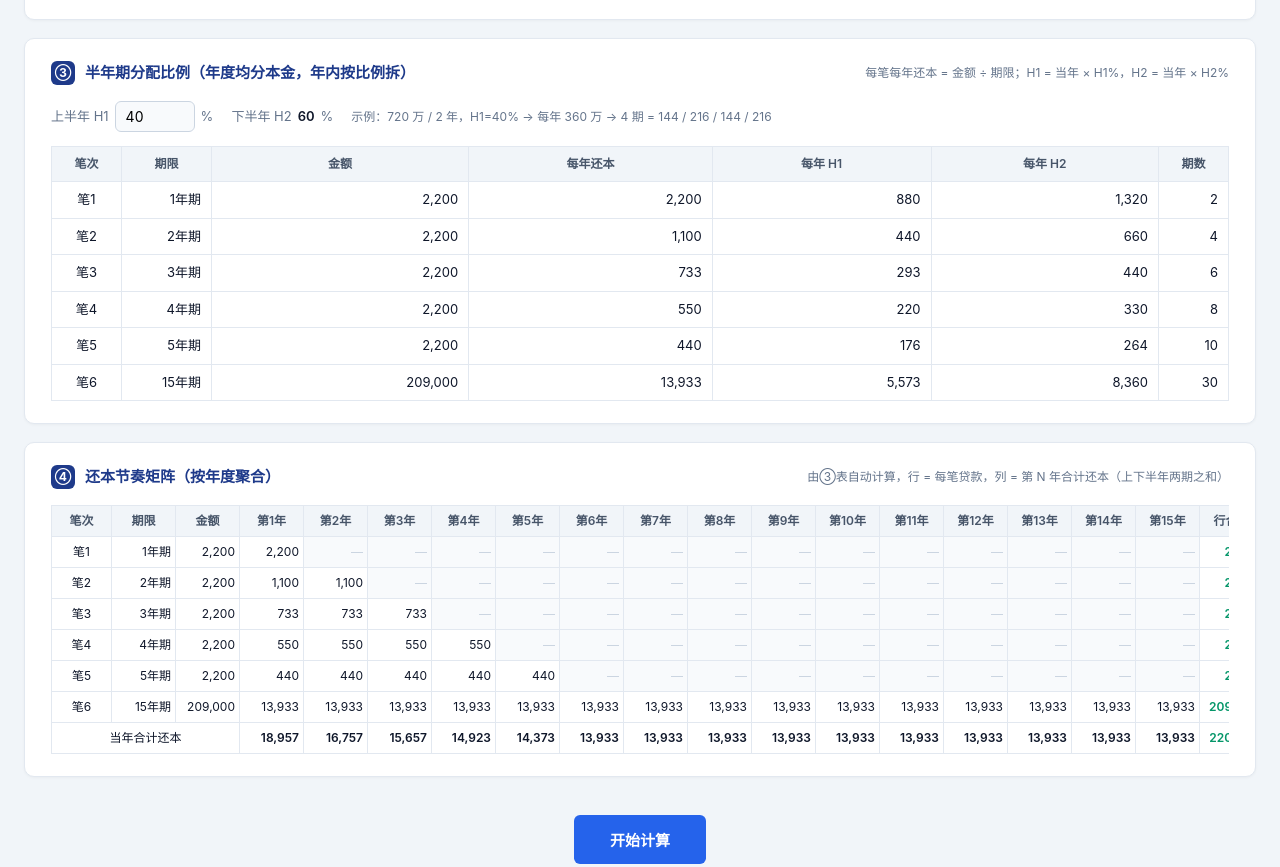
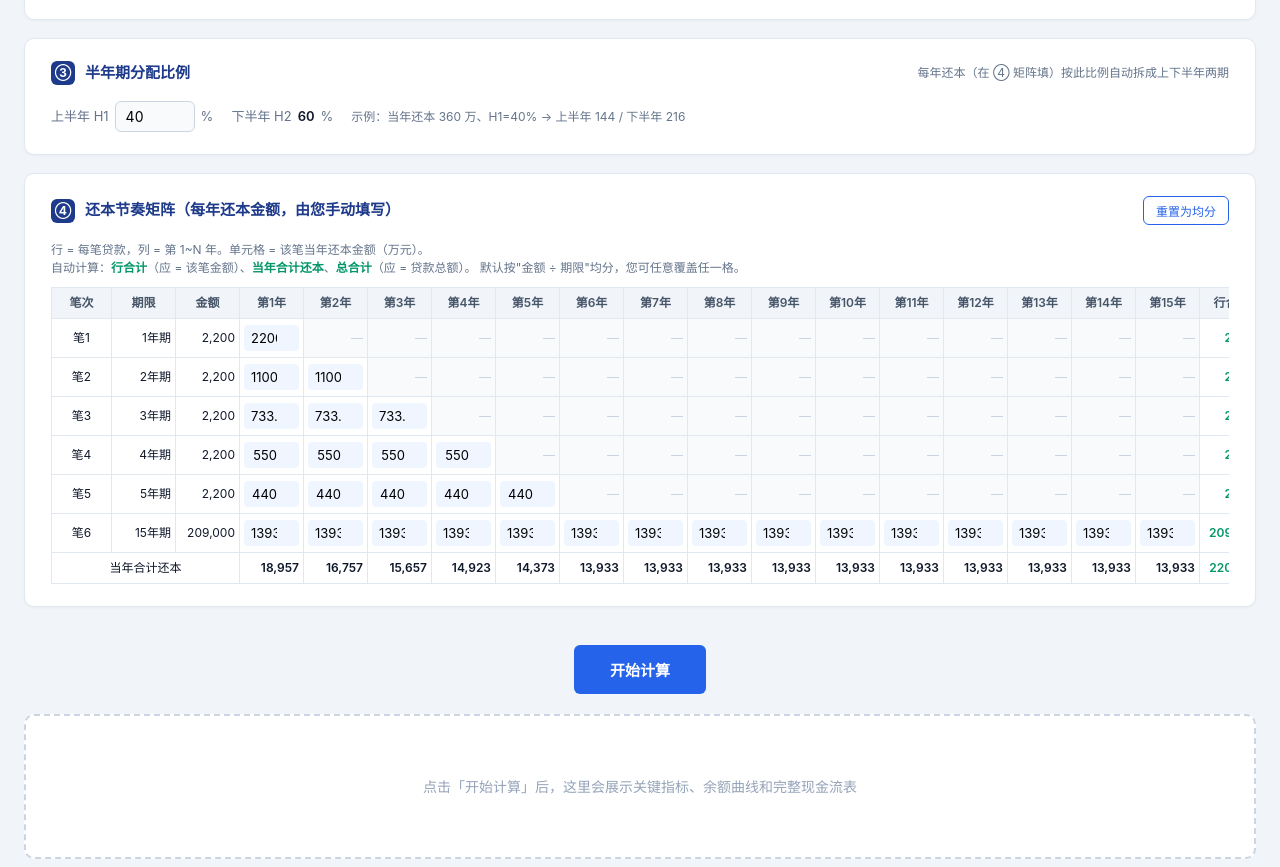
Before and after one commit to qiuyuanqr/financing-calculator, a plain HTML site: page index.html in a window 1280 px wide. Shown: the part 697-1564 px from the top of the page. Drawn offline with Linux system fonts and the light colour scheme.

Commit message:
矩阵改回可编辑：每年还本金额由用户手填
- ④ 矩阵格变为 input，默认 = 金额÷期限（均分），可任意覆盖
- 行合计带 ✓/⚠ 校验（应 = 该笔金额）；当年合计 + 总合计自动算
- 加【重置为均分】按钮
- ③ 简化为只剩 H1% 输入（删除派生预览表，矩阵已是真源）
- derivePeriods 改为读 n.annual[y] × H1/H2 拆出每期金额
- calculate 增加行合计硬校验，行合计 ≠ 笔金额会拦住计算
- 改笔金额时不重建矩阵（保留用户已填数据），只刷新校验徽章
- 改第 6 笔期限时重置该笔的 annual 数组

Co-Authored-By: Claude Opus 4.7 (1M context) <noreply@anthropic.com>

```diff
--- a/index.html
+++ b/index.html
@@ -260,38 +260,31 @@
     </table>
   </div>
 
-  <!-- ③ 半年期分配比例 + 还款计划预览 -->
+  <!-- ③ 半年期分配比例 -->
   <div class="section">
     <div class="section-header">
-      <div class="section-title"><span class="badge">③</span>半年期分配比例（年度均分本金，年内按比例拆）</div>
-      <div class="section-hint">每笔每年还本 = 金额 ÷ 期限；H1 = 当年 × H1%，H2 = 当年 × H2%</div>
+      <div class="section-title"><span class="badge">③</span>半年期分配比例</div>
+      <div class="section-hint">每年还本（在 ④ 矩阵填）按此比例自动拆成上下半年两期</div>
     </div>
-    <div style="display:flex; align-items:center; gap:18px; flex-wrap:wrap; margin-bottom:14px;">
+    <div style="display:flex; align-items:center; gap:18px; flex-wrap:wrap;">
       <div class="input-suffix"><span>上半年 H1</span><input type="number" id="h1Pct" value="40" min="0" max="100" step="1" style="width:80px; border:1px solid #cbd5e1; border-radius:6px; padding:6px 10px; background:#f8fafc; font-family:inherit; font-size:14px;"><span>%</span></div>
       <div class="input-suffix"><span>下半年 H2</span><span id="h2PctDisp" style="font-weight:600; color:#0f172a;">60</span><span>%</span></div>
-      <div style="color:#64748b; font-size:12px;">示例：720 万 / 2 年，H1=40% → 每年 360 万 → 4 期 = 144 / 216 / 144 / 216</div>
+      <div style="color:#64748b; font-size:12px;">示例：当年还本 360 万、H1=40% → 上半年 144 / 下半年 216</div>
     </div>
-    <table class="data-table" id="previewTable">
-      <thead>
-        <tr>
-          <th style="width:70px">笔次</th>
-          <th style="width:90px">期限</th>
-          <th>金额</th>
-          <th>每年还本</th>
-          <th>每年 H1</th>
-          <th>每年 H2</th>
-          <th style="width:70px">期数</th>
-        </tr>
-      </thead>
-      <tbody id="previewBody"></tbody>
-    </table>
   </div>
 
-  <!-- ④ 还本节奏矩阵（派生） -->
+  <!-- ④ 还本节奏矩阵（手填） -->
   <div class="section">
     <div class="section-header">
-      <div class="section-title"><span class="badge">④</span>还本节奏矩阵（按年度聚合）</div>
-      <div class="section-hint">由③表自动计算，行 = 每笔贷款，列 = 第 N 年合计还本（上下半年两期之和）</div>
+      <div class="section-title"><span class="badge">④</span>还本节奏矩阵（每年还本金额，由您手动填写）</div>
+      <div style="display:flex; gap:10px;">
+        <button class="btn btn-secondary btn-sm" onclick="resetAnnualAll()">重置为均分</button>
+      </div>
+    </div>
+    <div style="font-size:12px; color:#64748b; margin-bottom:10px;">
+      行 = 每笔贷款，列 = 第 1~N 年。单元格 = 该笔当年还本金额（万元）。<br>
+      自动计算：<span class="badge-ok">行合计</span>（应 = 该笔金额）、<span class="badge-ok">当年合计还本</span>、<span class="badge-ok">总合计</span>（应 = 贷款总额）。
+      默认按"金额 ÷ 期限"均分，您可任意覆盖任一格。
     </div>
     <div class="matrix-wrap">
       <table class="data-table matrix" id="matrixTable">
@@ -405,6 +398,14 @@ function defaultRate(t) {
 }
 
 function noteCountForYears(N) { return N <= 5 ? N : 6; }
+
+function equalSplit(amount, count) {
+  if (count <= 0) return [];
+  const base = +(amount / count).toFixed(2);
+  const arr = new Array(count).fill(base);
+  arr[count - 1] = +(amount - base * (count - 1)).toFixed(2);
+  return arr;
+}
 function allowedSixthTerms(N) {
   const max = Math.min(MAX_NOTE_TERM, N);
   const arr = [];
@@ -415,38 +416,42 @@ function defaultSixthTerm(N) { return Math.min(MAX_NOTE_TERM, N); }
 
 function buildNotes(N, total, prevSixthTerm) {
   const notes = [];
+  const mk = (id, term, amount, rate) => ({
+    id, term, amount, rate,
+    annual: equalSplit(amount, term),
+  });
   if (N <= 5) {
     const each = Math.floor(total / N);
     let acc = 0;
     for (let t = 1; t <= N; t++) {
       const amount = (t === N) ? (total - acc) : each;
       acc += amount;
-      notes.push({ id: t, term: t, amount, rate: defaultRate(t) });
+      notes.push(mk(t, t, amount, defaultRate(t)));
     }
   } else {
     const small = Math.max(1, Math.round(total * 0.01));
     let acc = 0;
     for (let t = 1; t <= 5; t++) {
-      notes.push({ id: t, term: t, amount: small, rate: defaultRate(t) });
+      notes.push(mk(t, t, small, defaultRate(t)));
       acc += small;
     }
     const allowed = allowedSixthTerms(N);
     const sixthTerm = (prevSixthTerm && allowed.includes(prevSixthTerm))
       ? prevSixthTerm : defaultSixthTerm(N);
     const sixthAmount = total - acc;
-    notes.push({ id: 6, term: sixthTerm, amount: sixthAmount, rate: defaultRate(sixthTerm) });
+    notes.push(mk(6, sixthTerm, sixthAmount, defaultRate(sixthTerm)));
   }
   return notes;
 }
 
-// Derived from amount/term + H1_PCT
-function annualPrin(note) { return note.amount / note.term; }
-function h1Amount(note) { return annualPrin(note) * H1_PCT / 100; }
-function h2Amount(note) { return annualPrin(note) - h1Amount(note); }
+// Each year's amount = n.annual[y] (user-set); split into H1/H2 by global H1_PCT
 function derivePeriods(note) {
-  const h1 = h1Amount(note), h2 = h2Amount(note);
   const arr = [];
-  for (let y = 0; y < note.term; y++) arr.push(h1, h2);
+  for (let y = 0; y < note.term; y++) {
+    const a = note.annual[y] || 0;
+    const h1 = a * H1_PCT / 100;
+    arr.push(h1, a - h1);
+  }
   return arr;
 }
 
@@ -489,8 +494,7 @@ function renderNotes() {
       const n = findNote(id);
       n.amount = parseFloat(e.target.value) || 0;
       updateNotesTotal();
-      renderPreview();
-      renderMatrix();
+      updateMatrixSums(); // 不重建矩阵以保留用户输入；行合计校验跟着新金额变
     });
   });
   tbody.querySelectorAll('.note-rate').forEach(inp => {
@@ -506,8 +510,8 @@ function renderNotes() {
       const n = findNote(id);
       n.term = v;
       n.rate = defaultRate(v);
+      n.annual = equalSplit(n.amount, v); // 期限变了，重置 annual
       renderNotes();
-      renderPreview();
       renderMatrix();
     });
   });
@@ -529,29 +533,12 @@ function updateNotesTotal() {
   }
 }
 
-// ============= ③ Render Preview (derived) =============
-function renderPreview() {
+// ============= H1/H2 Display =============
+function refreshH2Display() {
   document.getElementById('h2PctDisp').textContent = (100 - H1_PCT).toFixed(0);
-  const tbody = document.getElementById('previewBody');
-  let html = '';
-  for (const n of NOTES) {
-    const ap = annualPrin(n);
-    const h1 = h1Amount(n);
-    const h2 = h2Amount(n);
-    html += `<tr>
-      <td>笔${n.id}</td>
-      <td>${termLabel(n.term)}</td>
-      <td>${fmt(n.amount)}</td>
-      <td>${fmt(ap)}</td>
-      <td>${fmt(h1)}</td>
-      <td>${fmt(h2)}</td>
-      <td>${n.term * 2}</td>
-    </tr>`;
-  }
-  tbody.innerHTML = html;
 }
 
-// ============= ④ Render Matrix (derived) =============
+// ============= ④ Render Matrix (editable) =============
 function renderMatrix() {
   const N = LOAN_YEARS;
   const header = document.getElementById('matrixHeader');
@@ -561,35 +548,86 @@ function renderMatrix() {
   header.innerHTML = h;
 
   const tbody = document.getElementById('matrixBody');
-  const colSums = new Array(N).fill(0);
-  let grand = 0;
   let b = '';
   for (const n of NOTES) {
-    let rowSum = 0;
     let cellsHTML = '';
-    const ap = annualPrin(n);
     for (let y = 0; y < N; y++) {
       if (y < n.term) {
-        rowSum += ap;
-        colSums[y] += ap;
-        cellsHTML += `<td>${fmt(ap)}</td>`;
+        const v = n.annual[y] != null ? n.annual[y] : 0;
+        cellsHTML += `<td><input type="number" class="mat-cell" data-id="${n.id}" data-y="${y}" value="${v}" step="1"></td>`;
       } else {
         cellsHTML += `<td class="disabled">—</td>`;
       }
     }
-    grand += rowSum;
-    const ok = Math.abs(rowSum - n.amount) < 0.5;
-    b += `<tr><td>笔${n.id}</td><td>${termLabel(n.term)}</td><td>${fmt(n.amount)}</td>${cellsHTML}<td class="row-sum ${ok?'badge-ok':'badge-err'}">${fmt(rowSum)}</td></tr>`;
+    b += `<tr data-id="${n.id}">
+      <td>笔${n.id}</td>
+      <td>${termLabel(n.term)}</td>
+      <td class="row-amount" data-id="${n.id}">${fmt(n.amount)}</td>
+      ${cellsHTML}
+      <td class="row-sum" data-id="${n.id}">—</td>
+    </tr>`;
   }
   tbody.innerHTML = b;
 
   const footer = document.getElementById('matrixFooter');
+  let f = '<td colspan="3">当年合计还本</td>';
+  for (let y = 0; y < N; y++) f += `<td class="col-sum" data-y="${y}">—</td>`;
+  f += '<td class="grand-total">—</td>';
+  footer.innerHTML = f;
+
+  document.querySelectorAll('.mat-cell').forEach(inp => {
+    inp.addEventListener('input', (e) => {
+      const id = +e.target.dataset.id;
+      const y = +e.target.dataset.y;
+      const n = findNote(id);
+      n.annual[y] = parseFloat(e.target.value) || 0;
+      updateMatrixSums();
+    });
+  });
+
+  updateMatrixSums();
+}
+
+function updateMatrixSums() {
+  const N = LOAN_YEARS;
   const total = parseFloat(document.getElementById('total').value) || 0;
-  let f = '<td colspan="3">当年合计还本</td>';
-  for (let y = 0; y < N; y++) f += `<td class="col-sum">${fmt(colSums[y])}</td>`;
-  const totalOk = Math.abs(grand - total) < 0.5;
-  f += `<td class="grand-total ${totalOk?'badge-ok':'badge-err'}">${fmt(grand)}</td>`;
-  footer.innerHTML = f;
+  const colSums = new Array(N).fill(0);
+  let grand = 0;
+  for (const n of NOTES) {
+    let rowSum = 0;
+    for (let y = 0; y < n.term; y++) {
+      const v = n.annual[y] || 0;
+      rowSum += v;
+      colSums[y] += v;
+    }
+    grand += rowSum;
+    const cell = document.querySelector(`.row-sum[data-id="${n.id}"]`);
+    if (cell) {
+      const ok = Math.abs(rowSum - n.amount) < 0.5;
+      cell.className = 'row-sum ' + (ok ? 'badge-ok' : 'badge-err');
+      cell.textContent = fmt(rowSum);
+    }
+    const amtCell = document.querySelector(`.row-amount[data-id="${n.id}"]`);
+    if (amtCell) amtCell.textContent = fmt(n.amount);
+  }
+  for (let y = 0; y < N; y++) {
+    const cell = document.querySelector(`.col-sum[data-y="${y}"]`);
+    if (cell) cell.textContent = fmt(colSums[y]);
+  }
+  const gtCell = document.querySelector('.grand-total');
+  if (gtCell) {
+    const ok = Math.abs(grand - total) < 0.5;
+    gtCell.className = 'grand-total ' + (ok ? 'badge-ok' : 'badge-err');
+    gtCell.textContent = fmt(grand);
+  }
+}
+
+function resetAnnualAll() {
+  for (const n of NOTES) {
+    n.annual = equalSplit(n.amount, n.term);
+  }
+  renderMatrix();
+  showToast('已按"金额 ÷ 期限"重置所有矩阵格');
 }
 
 // ============= Apply Loan Years =============
@@ -605,7 +643,6 @@ function applyLoanYears() {
   const prevSixth = NOTES.find(x => x.id === 6);
   NOTES = buildNotes(LOAN_YEARS, total, prevSixth ? prevSixth.term : null);
   renderNotes();
-  renderPreview();
   renderMatrix();
   showToast(`已切换到 ${n} 年期方案：共 ${NOTES.length} 笔贷款`);
 }
@@ -640,8 +677,16 @@ function calculate() {
     showToast(`⚠ 上半年比例 H1 必须在 0 ~ 100 之间`, true);
     return;
   }
+  // 行校验：每笔矩阵行合计 = 该笔金额
+  for (const n of NOTES) {
+    const rowSum = n.annual.slice(0, n.term).reduce((a, b) => a + (b || 0), 0);
+    if (Math.abs(rowSum - n.amount) > 1) {
+      showToast(`⚠ 笔${n.id}（${termLabel(n.term)}）矩阵行合计 ${fmt(rowSum)} 万 ≠ 金额 ${fmt(n.amount)} 万，请修正`, true);
+      return;
+    }
+  }
 
-  // 构建每笔贷款的现金流（每期金额由 derivePeriods 派生）
+  // 构建每笔贷款的现金流（每期金额 = 当年金额 × H1/H2）
   const noteCFs = [];
   for (const n of NOTES) {
     if (n.amount === 0) continue;
@@ -873,18 +918,18 @@ function exportExcel() {
     ['方案标签', document.getElementById('scenarioName').value],
     ['生成时间', new Date().toLocaleString('zh-CN')],
     [],
-    ['笔次', '期限', '金额(万元)', '利率(%)', '占比(%)', '每年还本', '每年H1', '每年H2', '期数'],
+    ['笔次', '期限', '金额(万元)', '利率(%)', '占比(%)', '平均每年还本', '期数'],
   ];
   for (const n of NOTES) {
-    const ap = annualPrin(n);
+    const avgAnnual = n.term ? n.amount / n.term : 0;
     s1.push([
       `笔${n.id}`, termLabel(n.term), n.amount, +n.rate.toFixed(4),
       total > 0 ? +(n.amount/total*100).toFixed(2) : 0,
-      +ap.toFixed(4), +h1Amount(n).toFixed(4), +h2Amount(n).toFixed(4), n.term * 2,
+      +avgAnnual.toFixed(4), n.term * 2,
     ]);
   }
   s1.push([]);
-  s1.push(['—— 每笔派生还款计划（半年一期，金额=每年还本×H1或H2） ——']);
+  s1.push(['—— 每笔派生还款计划（半年一期，金额 = 当年还本 × H1 或 H2） ——']);
   const maxPeriods = Math.max(...NOTES.map(n => n.term * 2));
   const headerRow = ['笔次', '期限', '金额'];
   for (let p = 1; p <= maxPeriods; p++) headerRow.push(`第${p}期`);
@@ -988,8 +1033,7 @@ function fmt(n) {
 // ============= Init =============
 document.getElementById('total').addEventListener('input', () => {
   updateNotesTotal();
-  renderPreview();
-  renderMatrix();
+  updateMatrixSums(); // 总额变化只刷校验徽章，不重建矩阵
 });
 document.getElementById('applyYearsBtn').addEventListener('click', applyLoanYears);
 document.getElementById('years').addEventListener('blur', applyLoanYears);
@@ -1002,14 +1046,15 @@ document.getElementById('h1Pct').addEventListener('input', (e) => {
   if (v < 0) v = 0;
   if (v > 100) v = 100;
   H1_PCT = v;
-  renderPreview();
+  refreshH2Display();
+  // H1 不改变矩阵格里的年度金额，只影响计算时的 H1/H2 拆分
 });
 
 (function init() {
   const total = parseFloat(document.getElementById('total').value) || 0;
   NOTES = buildNotes(LOAN_YEARS, total);
+  refreshH2Display();
   renderNotes();
-  renderPreview();
   renderMatrix();
 })();
 </script>
```
